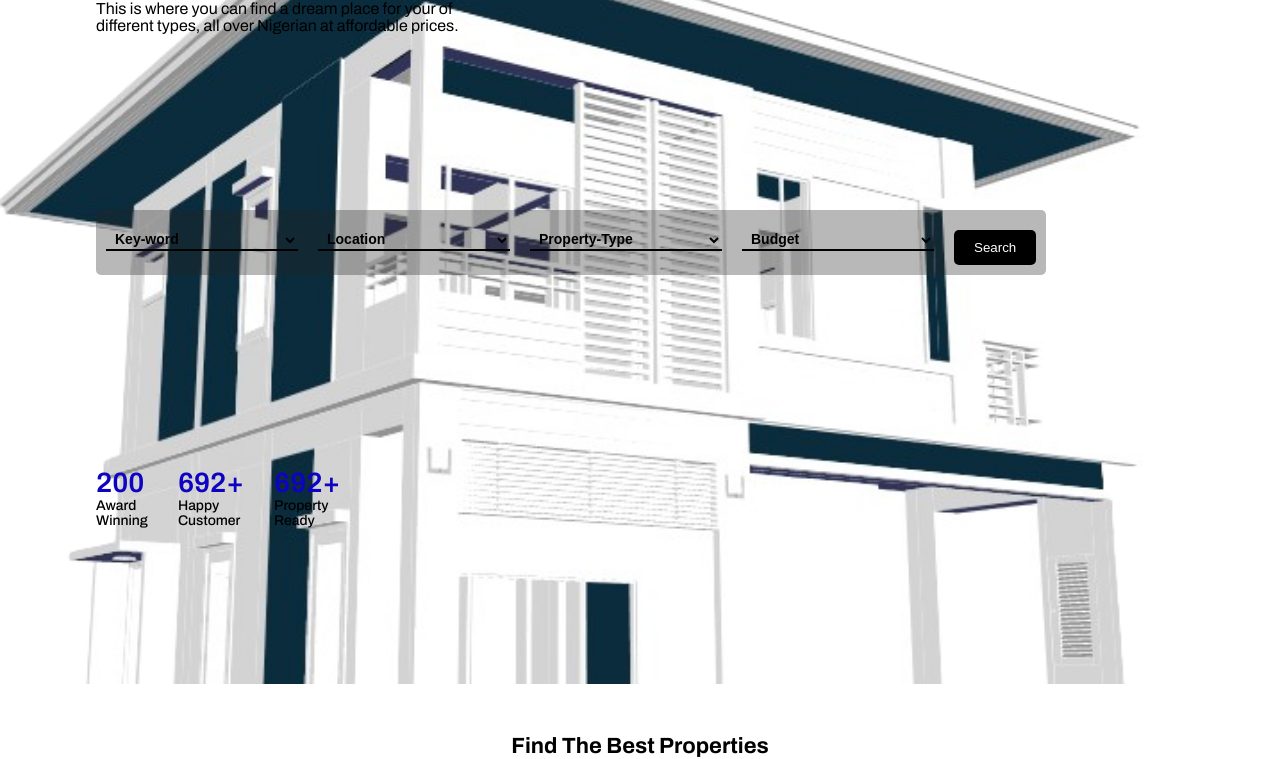
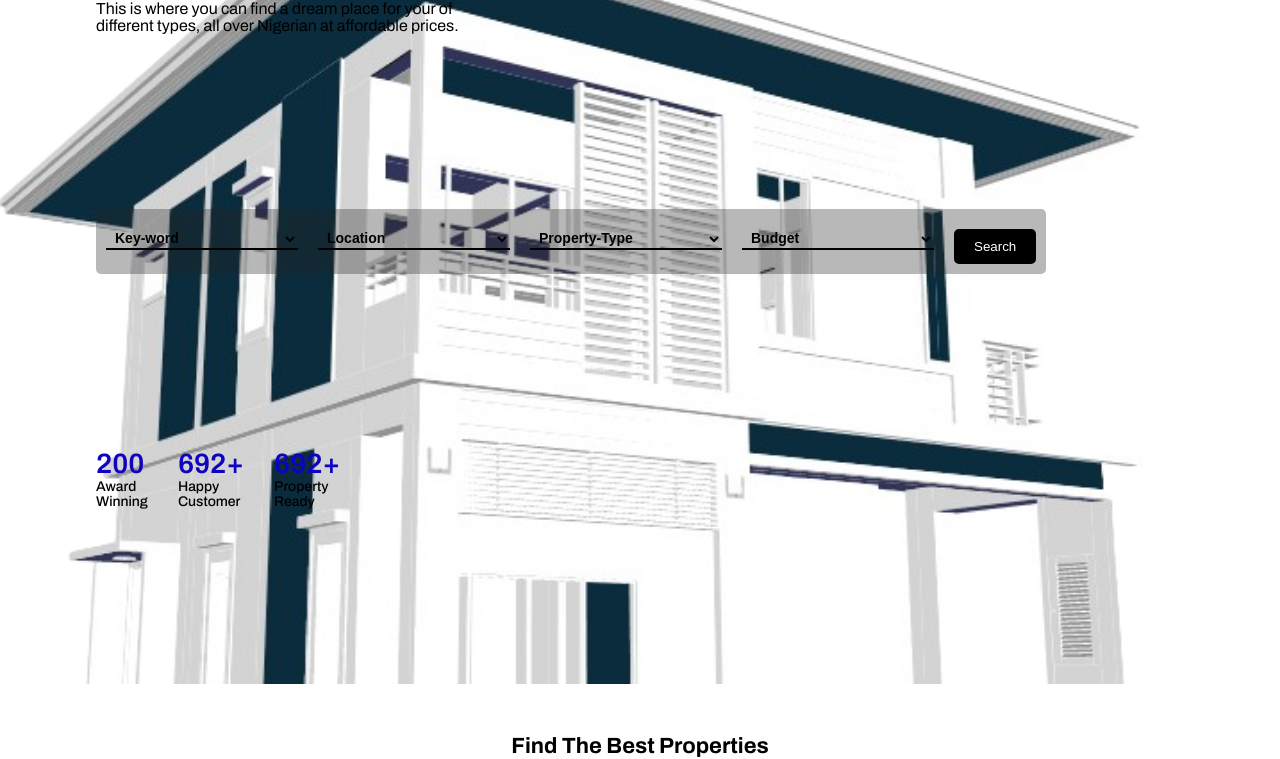
Before and after one commit to tech-jun-jones/RealEstate, a plain HTML site: page index.html in a window 1280 px wide. Shown: the part 196-955 px from the top of the page. Drawn offline with Linux system fonts and the light colour scheme.

Commit message:
changes made to Hero section

```diff
--- a/sass/_hero.scss
+++ b/sass/_hero.scss
@@ -16,6 +16,7 @@
       .hero-content {
         display:flex;
         flex-direction:column;
+        justify-content: space-between;
         height:100vh;
         // margin-top: 7rem;
 
@@ -38,7 +39,7 @@
 
 
         .buy-rent-container {
-              margin-top: 1rem;
+              // margin-top: 1rem;
 
           .buy-rent-wrapper {
 
@@ -122,7 +123,7 @@
 
             display: flex;
             gap: 2.5rem;
-            margin-top: 1rem;
+            // margin-top: 1rem;
 
             & *span{
               font-size: var(--fs-800);
@@ -158,6 +159,7 @@
           .hero-content {
             display: flex;
             flex-direction: column;
+            justify-content: space-between;
             height: 100vh;
             // margin-top: 7rem;
 
@@ -165,7 +167,7 @@
 
             .hero-text {
 
-              margin-top: 3rem;
+              // margin-top: 5rem;
 
               h1 {
                 font-size: var(--fs-1000);
@@ -181,7 +183,7 @@
 
 
             .buy-rent-container {
-              margin-top: 2rem;
+              // margin-top: 5rem;
 
               .buy-rent-wrapper {
 
@@ -274,7 +276,7 @@
 
               display: flex;
               gap: 2.5rem;
-              margin-top: 3.5rem;
+              // margin-top: 20rem;
 
               & *span {
                 font-size: var(--fs-800);
@@ -316,6 +318,7 @@
         .hero-content {
           display: flex;
           flex-direction: column;
+          justify-content: space-between;
           height: 100vh;
 
 
@@ -344,7 +347,7 @@
 
               .buy-rent-content-wrapper {
                 background-color: var(--lightColor);
-                width: 100vw;
+                width: 90vw;
                 border-radius: 0.5rem;
                 padding-top: 1rem;
 
@@ -430,7 +433,7 @@
 
             display: flex;
             gap: 2.5rem;
-            margin-top: 3.5rem;
+            // margin-top: 3.5rem;
 
             & *span {
               font-size: var(--fs-800);
```
Also changed, not shown: sass/main.css, 1 other file.
